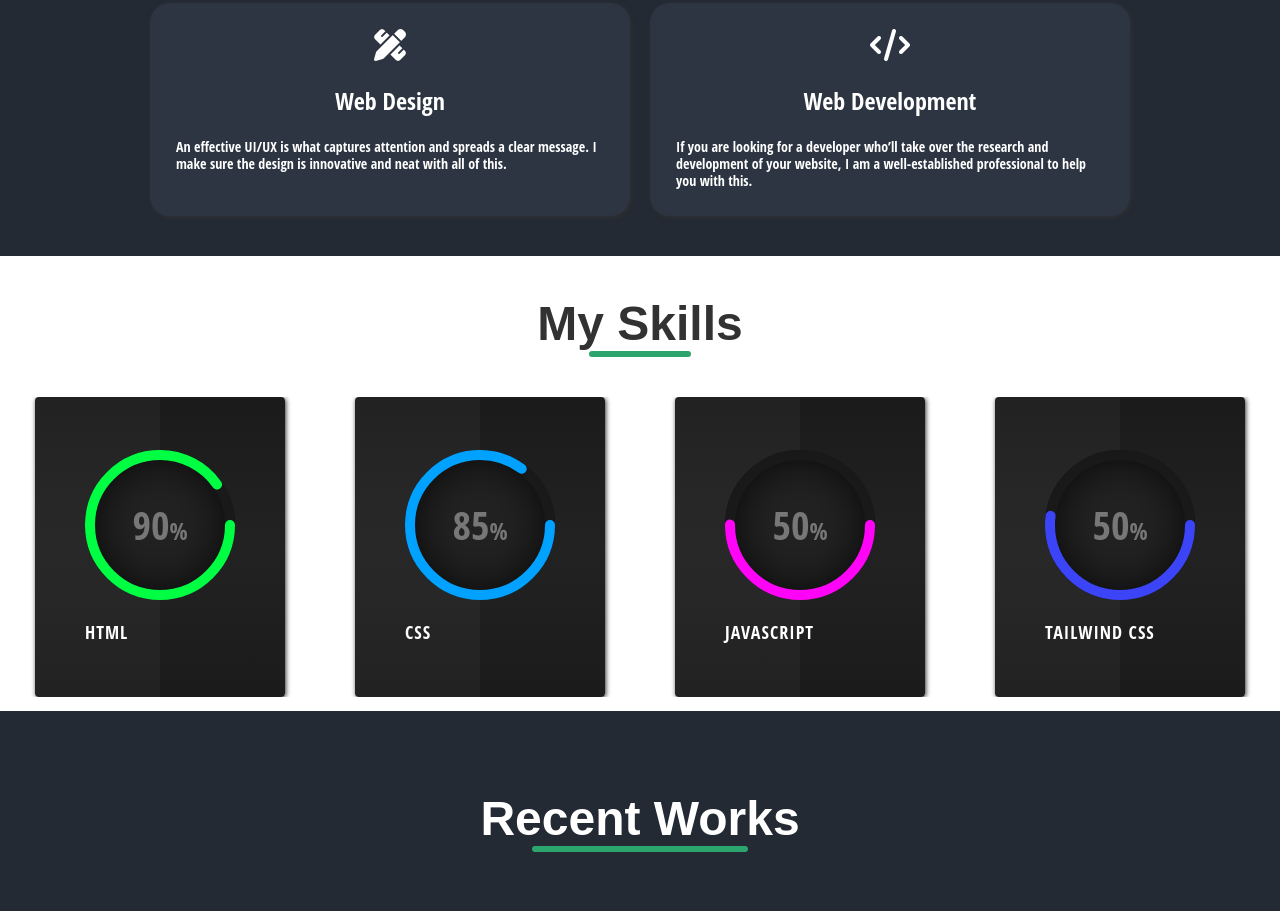
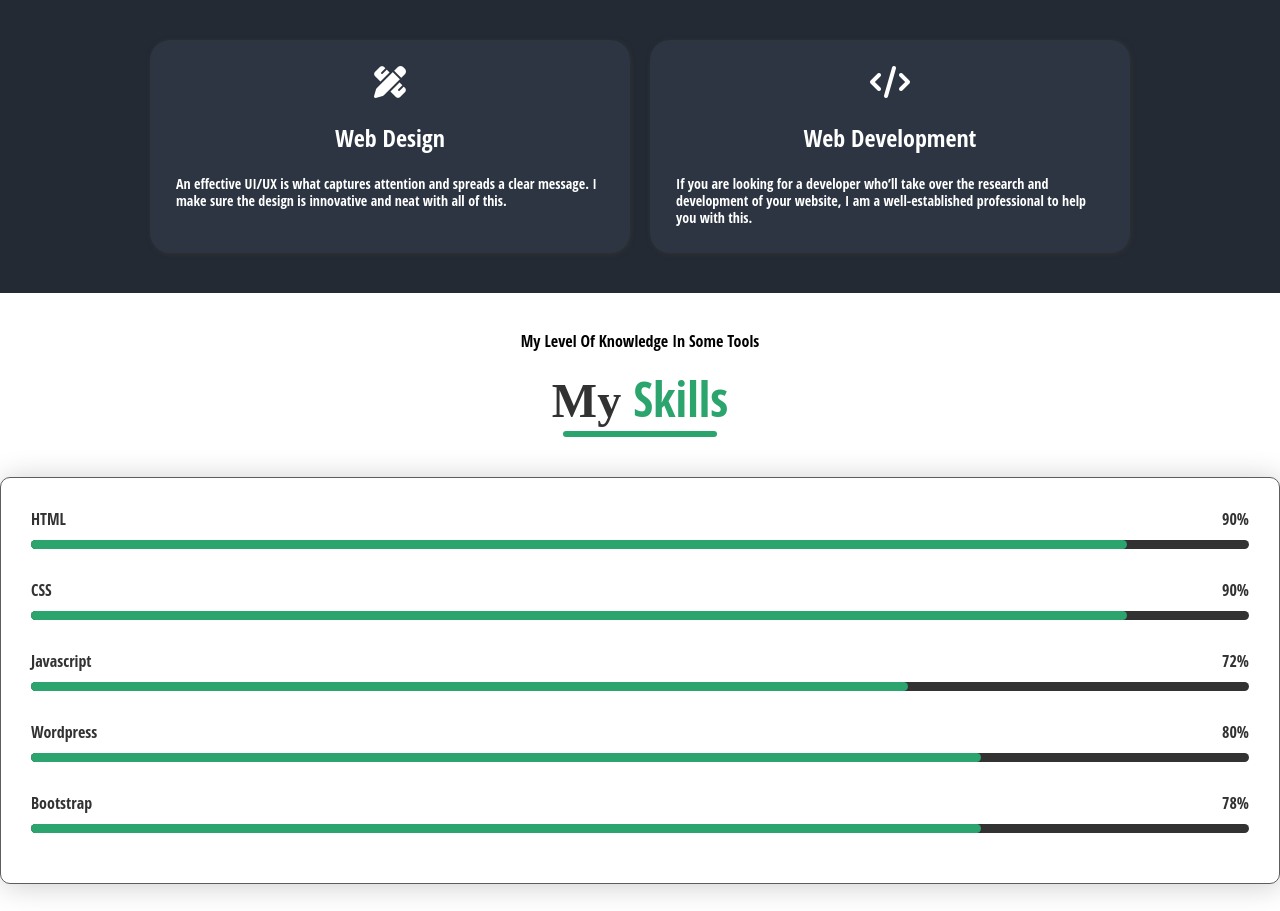
Before and after one commit to sahildolia/sahil.github.io, a plain HTML site: page index.html in a window 1280 px wide. Shown: the part 1616-2527 px from the top of the page. Drawn offline with nearby package versions, Linux system fonts and the light colour scheme; a web font is replaced by a local one.

Commit message:
web-updated

```diff
--- a/index.html
+++ b/index.html
@@ -24,6 +24,7 @@
 
 </head>
 <body onload="myFunction()">
+  <button onclick="topFunction()" id="myBtn" title="Go to top" ><i class="fa-solid fa-chevron-up"></i></button>
   <div id="loader">
     <div class="spinner"></div>
 </div>
@@ -164,72 +165,73 @@
                 </div>
             </div>
         </div>
-          <div style="text-align: center;  margin-bottom: 14px;" class="skills" id="skills" >
-             <div class="my-skills">
-            <h1 style="margin-top: 40px; color: #323232; font-family: 'Arimo', sans-serif;">My Skills</h1>
-              <hr style="display: block; color: #2ca46d; margin-bottom: 40px; width: 8%;" class="hr">
+
+
+
+          <!-- NEW SKILLS BAR -->
+
+          <div class="a1" style="text-align: center;" id="skills">
+            <p>My Level Of Knowledge In Some Tools</p>
+
+            <h1 style="color: #323232;">My <span style="color: #2ca46d;">Skills</span></h1>
+
+            <hr style="display: block; color: #2ca46d; margin-bottom: 40px; width: 12%!important;" class="hr">
+
           </div>
 
-                    <div class="container">
-                      <div class="card">
-                        <div class="box">
-                          <div class="percent">
-                            <svg>
-                              <circle cx="70" cy="70" r="70"></circle>
-                              <circle cx="70" cy="70" r="70"></circle>
-                            </svg>
-                            <div class="number">
-                              <h2>90<span>%</span></h2>
+          <div class="skill-wrapper">
+            <div class="shape-1"></div>
+            <div class="shape-2"></div>
+            <div class="skill-container">
+                <div class="skills">
+                    <div class="skill-details">
+                        <span>HTML</span>
+                        <span>90%</span>
+                    </div>
+                    <div class="skill-bar">
+                        <div id="html-bar"></div>
                     </div>
                 </div>
-                          <h2 class="text">Html</h2>
+                <div class="skills">
+                    <div class="skill-details">
+                        <span>CSS</span>
+                        <span>90%</span>
+                    </div>
+                    <div class="skill-bar">
+                        <div id="css-bar"></div>
                     </div>
                 </div>
-                      <div class="card">
-                        <div class="box">
-                          <div class="percent">
-                            <svg>
-                              <circle cx="70" cy="70" r="70"></circle>
-                              <circle cx="70" cy="70" r="70"></circle>
-                            </svg>
-                            <div class="number">
-                              <h2>85<span>%</span></h2>
+                <div class="skills">
+                    <div class="skill-details">
+                        <span>Javascript</span>
+                        <span>72%</span>
+                    </div>
+                    <div class="skill-bar">
+                        <div id="js-bar"></div>
                     </div>
                 </div>
-                          <h2 class="text">CSS</h2>
+                <div class="skills">
+                    <div class="skill-details">
+                        <span>Wordpress</span>
+                        <span>80%</span>
+                    </div>
+                    <div class="skill-bar">
+                        <div id="wordpress-bar"></div>
                     </div>
                 </div>
-                      <div class="card">
-                        <div class="box">
-                          <div class="percent">
-                            <svg>
-                              <circle cx="70" cy="70" r="70"></circle>
-                              <circle cx="70" cy="70" r="70"></circle>
-                            </svg>
-                            <div class="number">
-                              <h2>50<span>%</span></h2>
+                <div class="skills">
+                    <div class="skill-details">
+                        <span>Bootstrap</span>
+                        <span>78%</span>
                     </div>
+                    <div class="skill-bar">
+                        <div id="bootstrap-bar"></div>
                     </div>
-                          <h2 class="text">JavaScript</h2>
-                        </div>
-                      </div>
-                      <div class="card">
-                        <div class="box">
-                          <div class="percent">
-                            <svg>
-                              <circle cx="70" cy="70" r="70"></circle>
-                              <circle cx="70" cy="70" r="70"></circle>
-                            </svg>
-                            <div class="number">
-                              <h2>50<span>%</span></h2>
-                            </div>
-                          </div>
-                          <h2 class="text">Tailwind Css</h2>
                 </div>
             </div>
           </div>
 
-          </div>
+          <!-- NEW SKILLS BAR CLOSED -->
           <section style="text-align: center; background-color:#232a34; padding: 40px; " id="work">
             <div class="recent">
             <h1 style="margin-top: 40px; font-family: 'Arimo', sans-serif;">Recent Works</h1>
--- a/index.js
+++ b/index.js
@@ -64,3 +64,23 @@ burger.addEventListener(`click`, ()=>{
       }
 
       loop()
+
+// Get the button
+let mybutton = document.getElementById("myBtn");
+
+// When the user scrolls down 20px from the top of the document, show the button
+window.onscroll = function() {scrollFunction()};
+
+function scrollFunction() {
+  if (document.body.scrollTop > 20 || document.documentElement.scrollTop > 20) {
+    mybutton.style.display = "block";
+  } else {
+    mybutton.style.display = "none";
+  }
+}
+
+// When the user clicks on the button, scroll to the top of the document
+function topFunction() {
+  document.body.scrollTop = 0;
+  document.documentElement.scrollTop = 0;
+}
--- a/style.css
+++ b/style.css
@@ -71,11 +71,26 @@ body{
 
 
 }
-*{
-margin: 0;
-padding: 0;
-box-sizing: border-box;
+#myBtn {
+  display: none;
+  position: fixed;
+  bottom: 20px;
+  right: 30px;
+  z-index: 99;
+  font-size: 18px;
+  border: none;
+  outline: none;
+  background-color: #2ca46d;
+  color: white;
+  cursor: pointer;
+  padding: 15px;
+  border-radius: 4px;
 }
+
+#myBtn:hover {
+  background-color: #555;
+}
+
 .circles {
 position: absolute;
 bottom: 0;
@@ -388,8 +403,9 @@ h1{
 }
 .block  .right img{
   height: 100vh;
+  filter: drop-shadow(4px 2px 1px #fff);
+}
 
-}
 .block  .right .simple{
   display: none;
 }
@@ -483,11 +499,11 @@ align-items: center;
   box-shadow: 1px 1px 5px 0px #323232;
   transition: all 150ms ease-in-out;
 }
-.card:hover {
+/* .card:hover {
     top: -3px;
     left: -3px;
   box-shadow: 3px 3px 15px 0px #2c2a2a;
-}
+} */
 .card:active {
     top: 2px;
     left: 2px;
@@ -550,7 +566,7 @@ align-items: center;
   z-index: 1000;
 }
 
-.percent .number {
+/* .percent .number {
   position: absolute;
   top: 0;
   left: 0;
@@ -567,22 +583,22 @@ align-items: center;
   font-weight: 700;
   font-size: 40px;
   transition: 0.5s;
-}
+} */
 
-.card:hover .percent .number h2 {
+/* .card:hover .percent .number h2 {
   color: #fff;
   font-size: 60px;
-}
+} */
 
-.percent .number h2 span {
+/* .percent .number h2 span {
   font-size: 24px;
   color: #777;
-}
+} */
 
-.card:hover .percent .number h2 span {
+/* .card:hover .percent .number h2 span {
   color: #fff;
   transition: 0.5s;
-}
+} */
 
 .text {
   position: relative;
@@ -599,7 +615,7 @@ align-items: center;
   color: #fff;
 }
 
-svg {
+/* svg {
   position: relative;
   width: 150px;
   height: 150px;
@@ -614,14 +630,14 @@ svg circle {
   stroke-width: 10;
   stroke-linecap: round;
   transform: translate(5px, 5px);
-}
+} */
 
-svg circle:nth-child(2) {
+/* svg circle:nth-child(2) {
   stroke-dasharray: 440;
   stroke-dashoffset: 440;
-}
+} */
 
-.card:nth-child(1) svg circle:nth-child(2) {
+/* .card:nth-child(1) svg circle:nth-child(2) {
   stroke-dashoffset: calc(440 - (440 * 90) / 100);
   stroke: #00ff43;
 }
@@ -637,7 +653,102 @@ svg circle:nth-child(2) {
 .card:nth-child(4) svg circle:nth-child(2) {
   stroke-dashoffset: calc(440 - (440 * 52) / 100);
   stroke: #3B44F6;
+} */
+
+/* NEW SKILLS BAR CSS */
+
+.a1{
+	margin: 21px 0px 0px 0px;
+	padding: 16px 0px 0px 0px;
 }
+
+.skill-container{
+    width: 100%;
+    padding: 30px 30px 50px;
+    border: 1px solid #323232c9;
+    /* border: 2px solid rgba(255,255,255,0.06); */
+    border-radius: 10px;
+    box-shadow: 2px 2px 30px rgba(0,0,0,0.2);
+    margin-bottom: 36px;
+}
+.skill-container {
+  font-family: 'Arimo', sans-serif;
+    color: black;
+    font-weight: 500;
+
+}
+
+.skills:not(:last-child){
+    margin-bottom: 30px;
+}
+.skill-details{
+    width: 100%;
+    display: flex;
+    justify-content: space-between;
+    margin-bottom: 10px;
+}
+.skill-details span{
+	color: #323232;
+}
+.skill-bar{
+    position: relative;
+	background-color: #323232;
+
+    border-radius: 20px;
+
+}
+.skill-bar div{
+    position: relative;
+    width: 0;
+    height: 9px;
+    border-radius: 10px;
+    background-color: #2ca46d;
+
+
+}
+#html-bar{
+    animation: html-fill 2s forwards;
+}
+@keyframes html-fill{
+    100%{
+        width: 90%;
+    }
+}
+#css-bar{
+    animation: css-fill 2s forwards;
+}
+@keyframes css-fill{
+    100%{
+        width: 90%;
+    }
+}
+#js-bar{
+    animation: js-fill 2s forwards;
+}
+@keyframes js-fill {
+    100%{
+        width: 72%;
+    }
+}
+#wordpress-bar{
+    animation: jQuery-fill 2s forwards;
+}
+@keyframes jQuery-fill{
+    100%{
+        width: 80%;
+    }
+}
+#bootstrap-bar{
+    animation: jQuery-fill 2s forwards;
+}
+@keyframes jQuery-fill{
+    100%{
+        width: 78%;
+    }
+}
+
+
+/* NEW SKILLS BAR CSS CLOSED */
 
 section .block3{
   display: flex;
```
Lines whose indentation alone changed are shown as unchanged.
